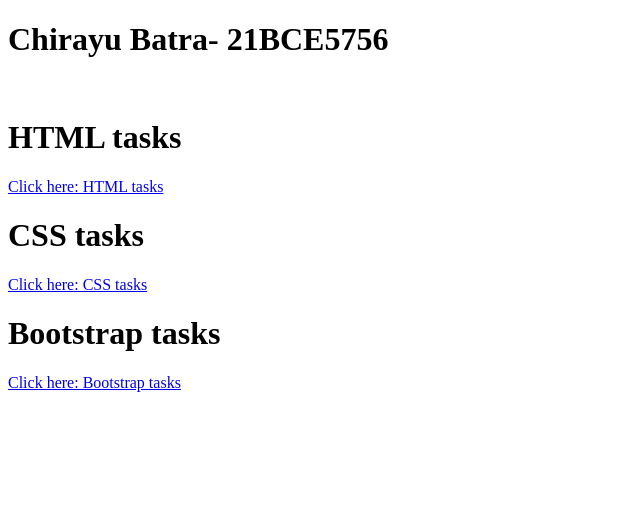
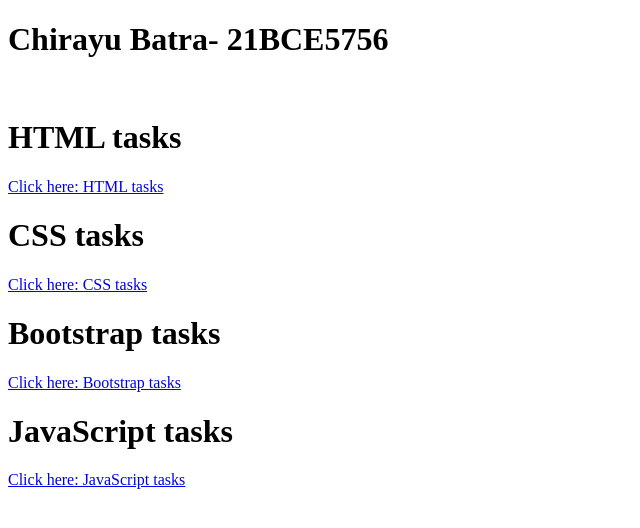
Before and after one commit to ChirayuBatra99/Ethnus-21BCE5756-ChirayuBatra-Deployment-links, a plain HTML site: page index.html in a window 1280 px wide. Shown: the whole page, without its empty margins (0-640 px from the left). Drawn offline with Linux system fonts and the light colour scheme.

Commit message:
adding js tasks

```diff
--- a/index.html
+++ b/index.html
@@ -14,5 +14,7 @@
     <a href="https://666ec467e0405178ce9de20a--timely-selkie-be4b44.netlify.app/">Click here: CSS tasks</a>
     <h1>Bootstrap tasks</h1>
     <a href="https://666ec92b3d4ad0bd41aa6880--dapper-custard-155252.netlify.app/">Click here: Bootstrap tasks</a>
+    <h1>JavaScript tasks</h1>
+    <a href="https://regal-tapioca-f6b922.netlify.app/">Click here: JavaScript tasks</a>
 </body>
 </html>
```
